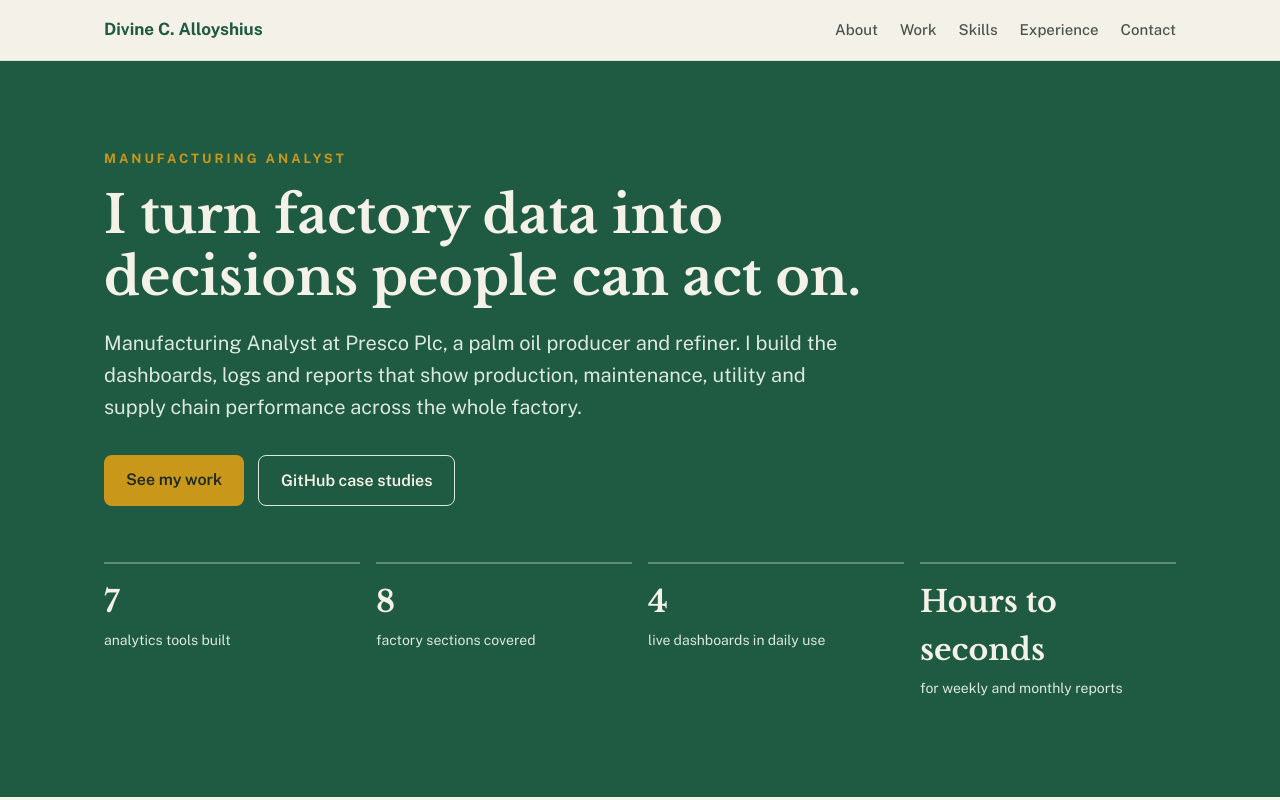
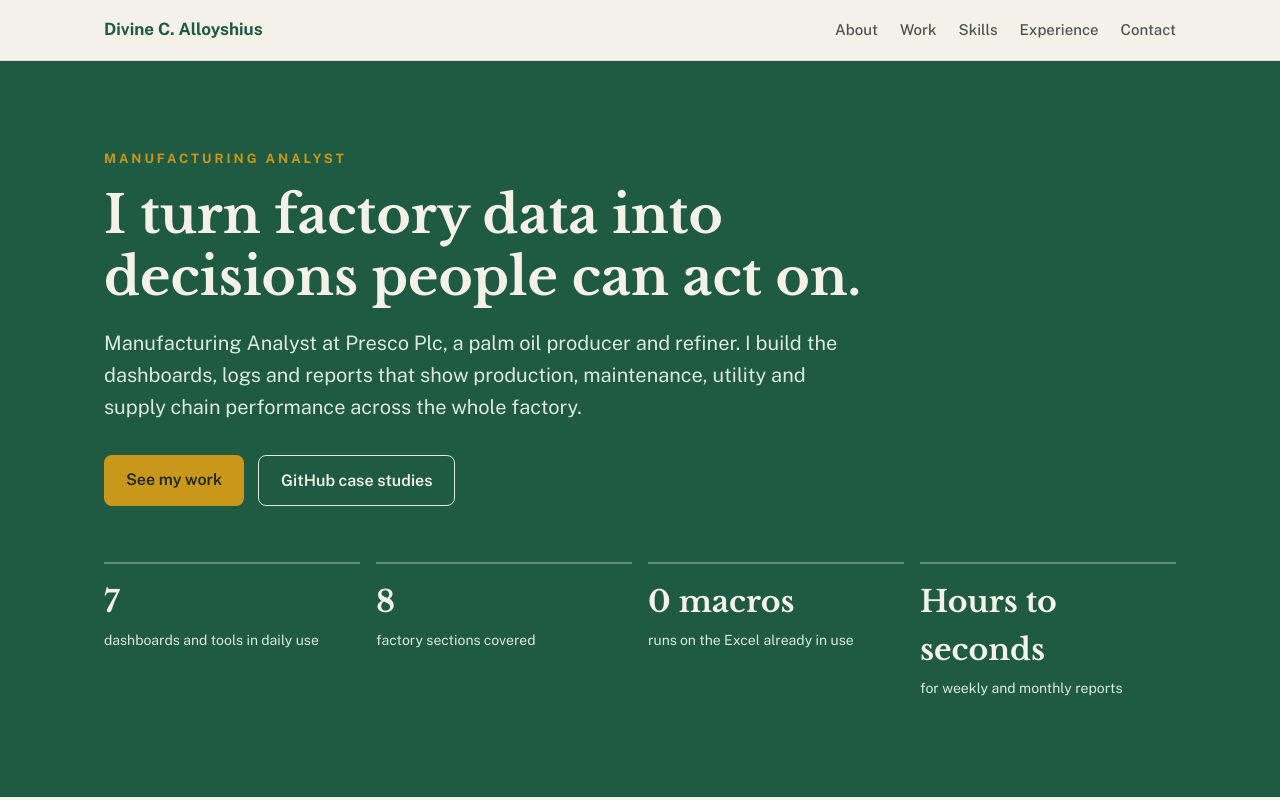
Before and after one commit to alloy-analytics/manufacturing-analytics, a plain HTML site: page index.html in a window 1280 px wide. Shown: the top 800 px of the page. Drawn offline with nearby package versions, Linux system fonts and the light colour scheme.

Commit message:
Update portfolio figures

```diff
--- a/index.html
+++ b/index.html
@@ -109,9 +109,9 @@ footer{background:var(--green-dk);color:var(--mint);font-size:14px;text-align:ce
     <a class="btn ghost" href="https://github.com/alloy-analytics/manufacturing-analytics">GitHub case studies</a>
   </div>
   <div class="stats">
-    <div class="stat"><b>7</b><span>analytics tools built</span></div>
+    <div class="stat"><b>7</b><span>dashboards and tools in daily use</span></div>
     <div class="stat"><b>8</b><span>factory sections covered</span></div>
-    <div class="stat"><b>4</b><span>live dashboards in daily use</span></div>
+    <div class="stat"><b>0 macros</b><span>runs on the Excel already in use</span></div>
     <div class="stat"><b>Hours to seconds</b><span>for weekly and monthly reports</span></div>
   </div>
 </div></header>
```
Also changed, not shown: 5 other files.
